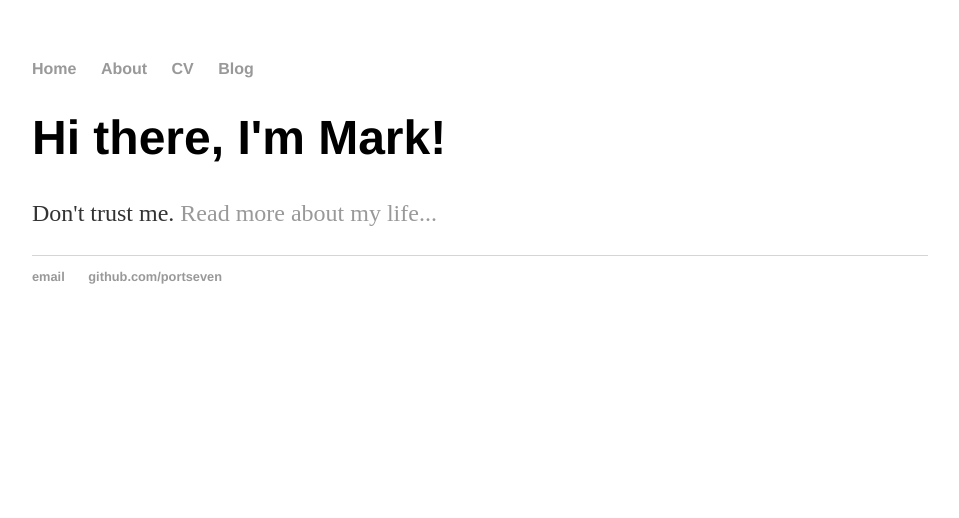
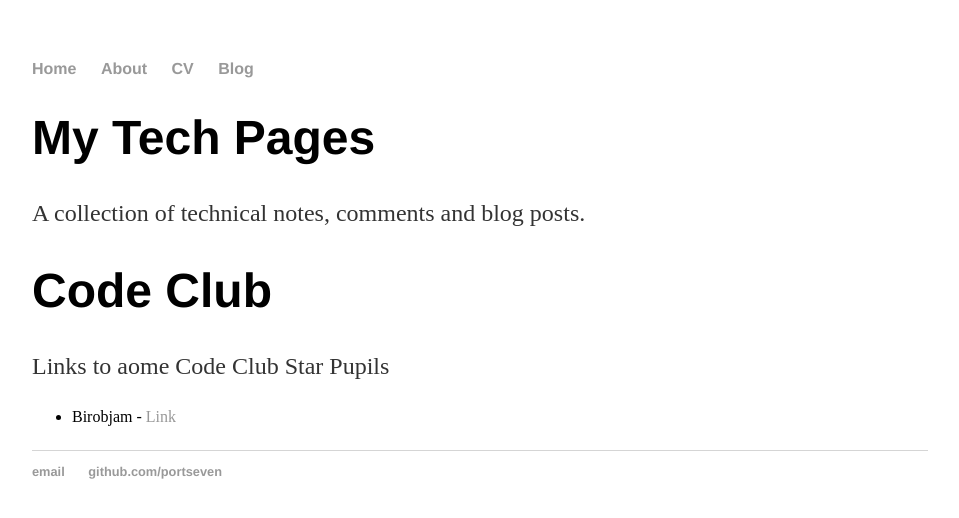
Before and after one commit to portseven/portseven.github.io, a Jekyll site: the page built from index.html, in a window 1280 px wide. Shown: the top 518 px of the page, without its empty margins (160-1119 px from the left). Built offline with Jekyll 4.4.1, drawn with Linux system fonts in a browser that asks for light colours.

Commit message:
Update index.html
Placeholder

```diff
--- a/index.html
+++ b/index.html
@@ -3,6 +3,14 @@ layout: default
 title: Portseven, Novice Programmer, Jedi Architect
 ---
 <div class="blurb">
-	<h1>Hi there, I'm Mark!</h1>
-	<p>Don't trust me. <a href="/about">Read more about my life...</a></p>
+	<h1>My Tech Pages</h1>
+	<p>A collection of technical notes, comments and blog posts.</p>
 </div><!-- /.blurb -->
+<div class="blurb">
+	<h1>Code Club</h1>
+	<p>Links to aome Code Club Star Pupils
+	<ul>
+		<li>Birobjam - <a href="https://github.io/">Link</a></li>
+	</ul>
+	</p>
+</div><!-- /.blurb -->
```
